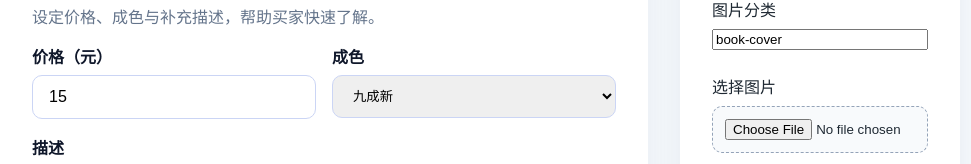
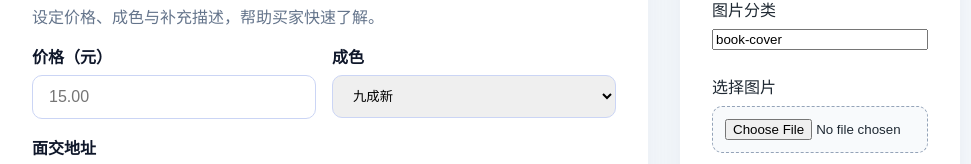
Before and after one commit to Bookmatescope/ReuseBook, a React (Vite) app in the folder Html/: page /publish in a window 1280 px wide. Shown: the part 576-740 px from the top of the page, without its empty margins (160-1131 px from the left). Built offline with nearby package versions, Linux system fonts and the light colour scheme.

Commit message:
fix: 修复发布页面面交地址和价格输入问题
- 添加面交地址输入框
- 价格输入改为自由输入模式
- 修复meetupLocation字段提交

Author: 戴宏翔

```diff
--- a/Html/src/pages/PublishPage.jsx
+++ b/Html/src/pages/PublishPage.jsx
@@ -18,10 +18,11 @@ export default function PublishPage() {
       sellerEmail: '',
       title: '',
       author: '',
-      price: 15,
+      price: '',
       condition: '九成新',
       description: '',
-      coverUrl: ''
+      coverUrl: '',
+      meetupLocation: ''
     }
   });
 
@@ -70,7 +71,8 @@ export default function PublishPage() {
           condition: values.condition,
           title: values.title,
           author: values.author,
-          description: values.description
+          description: values.description,
+          meetupLocation: values.meetupLocation
         })
       });
       if (!response.ok) {
@@ -162,9 +164,10 @@ export default function PublishPage() {
                 <input
                   id="price"
                   type="number"
-                  step="0.5"
-                  min="0.1"
-                  {...register('price', { required: '请输入价格', min: { value: 0.1, message: '至少 0.1 元' } })}
+                  step="0.01"
+                  min="0.01"
+                  placeholder="15.00"
+                  {...register('price', { required: '请输入价格', min: { value: 0.01, message: '至少 0.01 元' } })}
                 />
                 {errors.price ? <p className="field-error">{errors.price.message}</p> : null}
               </div>
@@ -179,6 +182,16 @@ export default function PublishPage() {
                 </select>
                 {errors.condition ? <p className="field-error">{errors.condition.message}</p> : null}
               </div>
+            </div>
+
+            <div className="field">
+              <label htmlFor="meetupLocation">面交地址</label>
+              <input
+                id="meetupLocation"
+                placeholder="例如：图书馆一楼、西门食堂门口"
+                {...register('meetupLocation', { required: '请输入面交地址' })}
+              />
+              {errors.meetupLocation ? <p className="field-error">{errors.meetupLocation.message}</p> : null}
             </div>
 
             <div className="field">
```
